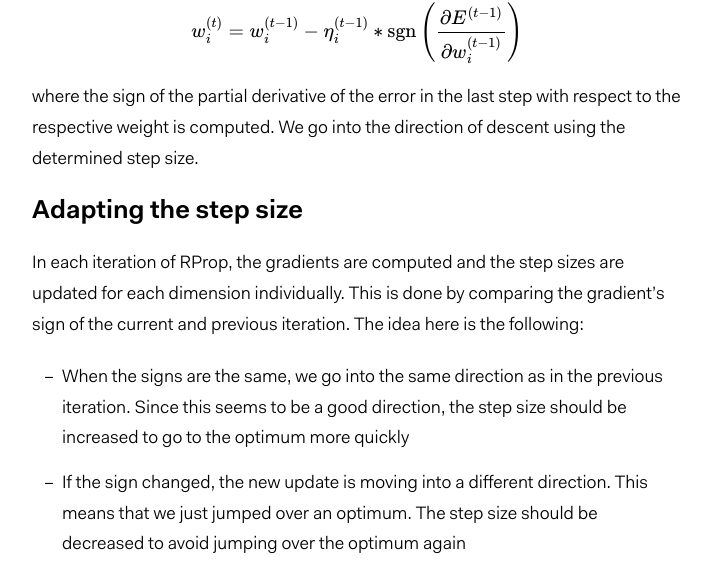
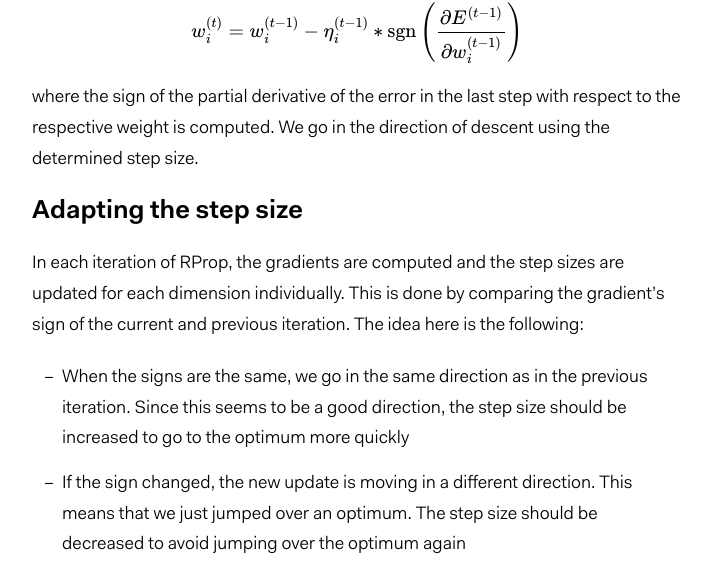
Before and after one commit to florian/florian.github.io, a Jekyll site: the page built from _posts/2018-04-08-rprop.md, in a window 1280 px wide and 1400 px high, scrolled down 1951 px. Shown: the part 171-749 px from the top of the window, without its empty margins (283-996 px from the left). Built offline with Jekyll 4.4.1, drawn with Linux system fonts in a browser that asks for light colours; formulas are drawn with MathJax 3; some of the changed text lies outside the part shown.

Commit message:
Revise RProp according to Grammarly

```diff
--- a/_posts/2018-04-08-rprop.md
+++ b/_posts/2018-04-08-rprop.md
@@ -67,13 +67,13 @@
 The weights themselves are updated using
 
 $$
-	w_i^{(t)} = w_i^{(t - 1)} - \eta_i^{(t - 1)} * \operatorname{sgn}\left(\frac{\partial E^{(t -
-	1)}}{\partial w_i^{(t - 1)}}\right)
+    w_i^{(t)} = w_i^{(t - 1)} - \eta_i^{(t - 1)} * \operatorname{sgn}\left(\frac{\partial E^{(t -
+    1)}}{\partial w_i^{(t - 1)}}\right)
 $$
 
 where the sign of the partial derivative of the error in the last step
 with respect to the respective weight is computed.
-We go into the direction of descent using the determined step size.
+We go in the direction of descent using the determined step size.
 
 ### Adapting the step size
 
@@ -83,12 +83,12 @@
 iteration.
 The idea here is the following:
 
-- When the signs are the same, we go into the same direction as in the
-	previous iteration. Since this seems to be a good direction, the step size
-	should be increased to go to the optimum more quickly
-- If the sign changed, the new update is moving into a different direction.
-	This means that we just jumped over an optimum.
-	The step size should be decreased to avoid jumping over the optimum again
+- When the signs are the same, we go in the same direction as in the
+    previous iteration. Since this seems to be a good direction, the step size
+    should be increased to go to the optimum more quickly
+- If the sign changed, the new update is moving in a different direction.
+    This means that we just jumped over an optimum.
+    The step size should be decreased to avoid jumping over the optimum again
 
 A visualization of this idea is shown below.
 
@@ -97,11 +97,11 @@
 To implement this update scheme, the following formula is used:
 
 $$
-	\eta_i^{(t)} = \begin{cases}
-	\min(\eta_i^{(t - 1)} * \alpha, \eta_{\max}) & \text{if } \frac{\partial E^{(t)}}{\partial w_i^{(t)}} * \frac{\partial E^{(t - 1)}}{\partial w_i^{(t - 1)}} > 0 \\
-	\max(\eta_i^{(t - 1)} * \beta, \eta_{\min}) & \text{if } \frac{\partial E^{(t)}}{\partial w_i^{(t)}} * \frac{\partial E^{(t - 1)}}{\partial w_i^{(t - 1)}} < 0 \\
-	\eta_i^{(t - 1)} & \text{otherwise}
-	\end{cases}
+    \eta_i^{(t)} = \begin{cases}
+    \min(\eta_i^{(t - 1)} * \alpha, \eta_{\max}) & \text{if } \frac{\partial E^{(t)}}{\partial w_i^{(t)}} * \frac{\partial E^{(t - 1)}}{\partial w_i^{(t - 1)}} > 0 \\
+    \max(\eta_i^{(t - 1)} * \beta, \eta_{\min}) & \text{if } \frac{\partial E^{(t)}}{\partial w_i^{(t)}} * \frac{\partial E^{(t - 1)}}{\partial w_i^{(t - 1)}} < 0 \\
+    \eta_i^{(t - 1)} & \text{otherwise}
+    \end{cases}
 \label{eq:rprop}
 $$
 
@@ -113,12 +113,12 @@
 
 ### Hyperparameters
 
-These seem like many hyperparameter to choose, but in practice there are known values for them that generally work well.
+These seem like many hyperparameters to choose, but in practice there are known values for them that generally work well.
 It is also not problematic if the clipping values \\(\eta_{\min}\\) and \\(\eta_{\max}\\) are respectively smaller and larger than necessary because an inconvenient step size is generally adapted quickly.
 
 Popular values for \\(\alpha\\) and \\(\beta\\) are \\(1.2\\) and \\(0.5\\).
 Heuristically, it works well to increase the step size slowly, while allowing for the possibility of quickly decreasing it when jumping around an optimum.
-For fine tuning the weights, it is important that \\(\beta\\) is not the reciprocal of \\(\alpha\\), to allow for many different step sizes.
+For fine-tuning the weights, it is important that \\(\beta\\) is not the reciprocal of \\(\alpha\\), to allow for many different step sizes.
 
 ### Conclusion
 
```
Also changed, not shown: 2 other files.
